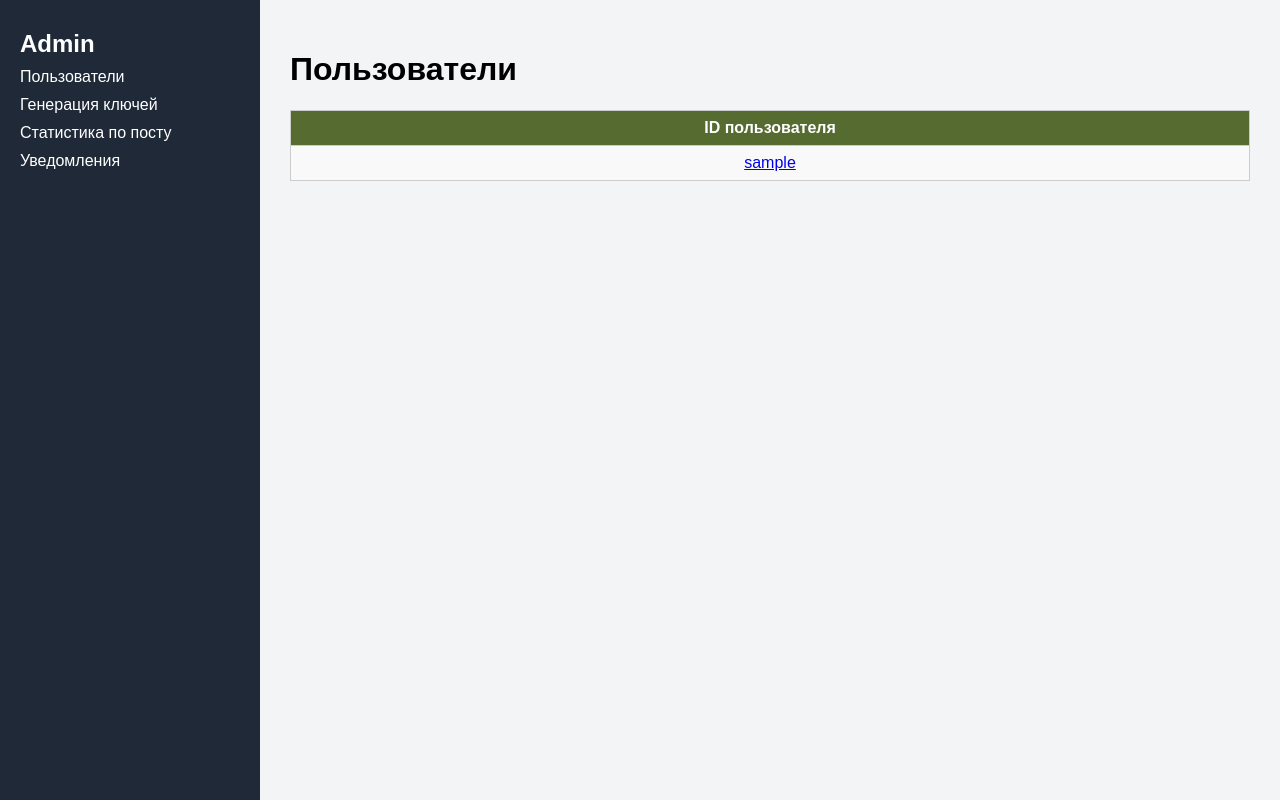
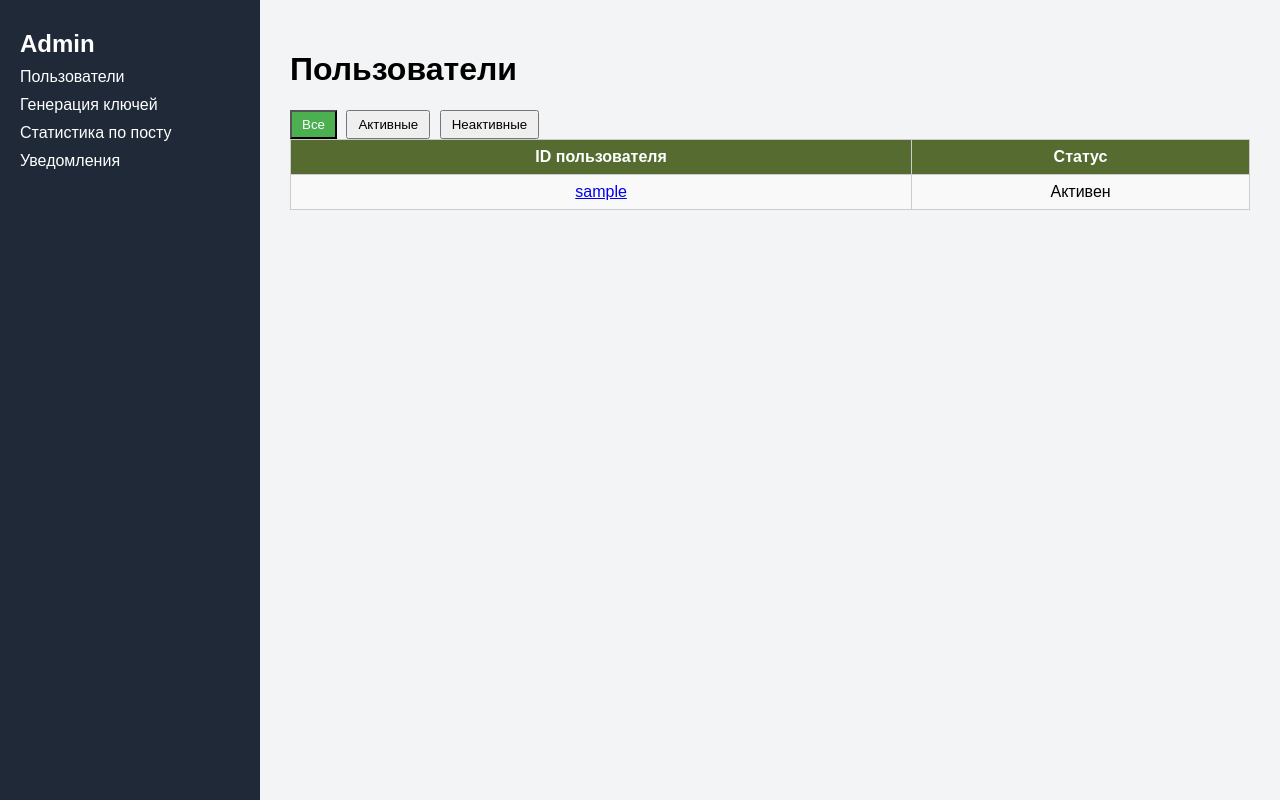
Before and after one commit to nikita133724/Testi-promo, a FastAPI app: template templates/admin/users.html in a window 1280 px wide. Run offline with FastAPI, Linux system fonts and the light colour scheme; the template is opened without the code that fills it: most values are stand-ins (such as "Sample title", 1, 10 or a date in 2020); parts of the project's set-up code (start-up, migrations or seed data) failed here and were passed over.

Commit message:
Update users.html

```diff
--- a/templates/admin/users.html
+++ b/templates/admin/users.html
@@ -3,22 +3,69 @@
 {% block content %}
 <h1>Пользователи</h1>
 
-{% if users %}
+<div>
+    <button class="filter-btn active" data-status="all">Все</button>
+    <button class="filter-btn" data-status="active">Активные</button>
+    <button class="filter-btn" data-status="inactive">Неактивные</button>
+</div>
+
+<div id="users-table">
     <table border="1" cellpadding="8" cellspacing="0">
         <tr>
             <th>ID пользователя</th>
+            <th>Статус</th>
         </tr>
         {% for user in users %}
         <tr>
-        <td>
-            <a href="/admin/users/{{ user.chat_id }}">{{ user.username }}</a>
-        </td>
+            <td><a href="/admin/users/{{ user.chat_id }}">{{ user.username }}</a></td>
+            <td>{{ "Активен" if not user.suspended else "Неактивен" }}</td>
         </tr>
         {% endfor %}
+    </table>
+</div>
 
-</table>
-{% else %}
-<p>Пользователей нет</p>
-{% endif %}
+<script>
+const buttons = document.querySelectorAll(".filter-btn");
+const tableContainer = document.getElementById("users-table");
+
+buttons.forEach(btn => {
+    btn.addEventListener("click", async () => {
+        // Подсветка активной кнопки
+        buttons.forEach(b => b.classList.remove("active"));
+        btn.classList.add("active");
+
+        const status = btn.dataset.status;
+        const res = await fetch(`/admin/users/filter?status=${status}`);
+        const users = await res.json();
+
+        // Обновляем таблицу
+        let html = `<table border="1" cellpadding="8" cellspacing="0">
+            <tr>
+                <th>ID пользователя</th>
+                <th>Статус</th>
+            </tr>`;
+        users.forEach(u => {
+            html += `<tr>
+                <td><a href="/admin/users/${u.chat_id}">${u.username}</a></td>
+                <td>${u.suspended ? "Неактивен" : "Активен"}</td>
+            </tr>`;
+        });
+        html += "</table>";
+        tableContainer.innerHTML = html;
+    });
+});
+</script>
+
+<style>
+.filter-btn.active {
+    background-color: #4CAF50;
+    color: white;
+}
+.filter-btn {
+    margin-right: 5px;
+    padding: 5px 10px;
+    cursor: pointer;
+}
+</style>
 
 {% endblock %}
```
Lines whose indentation alone changed are shown as unchanged.
